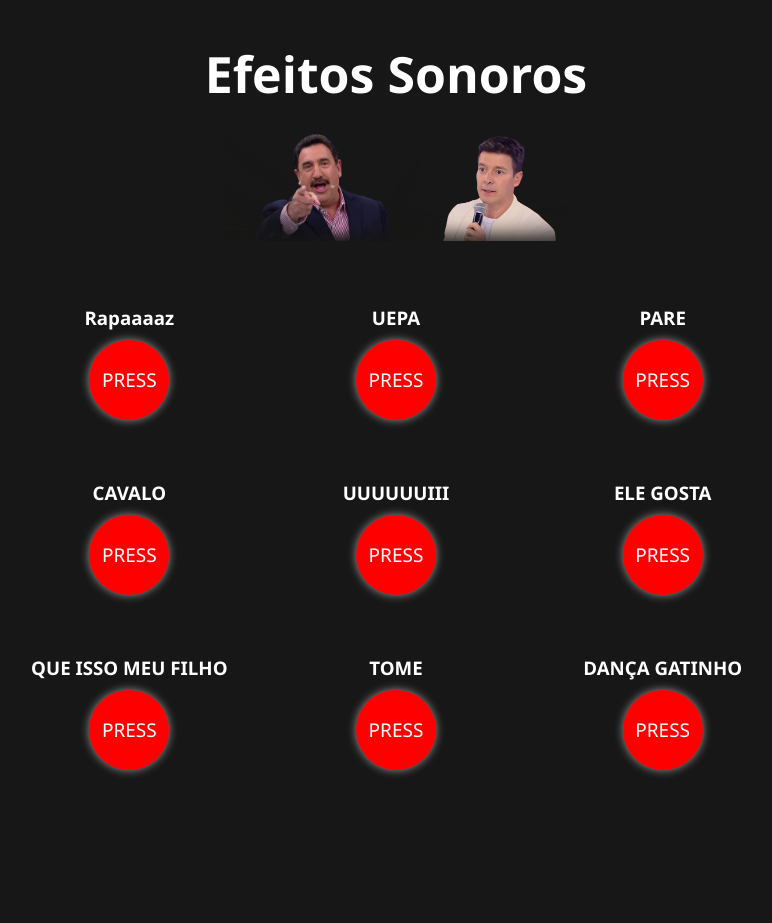
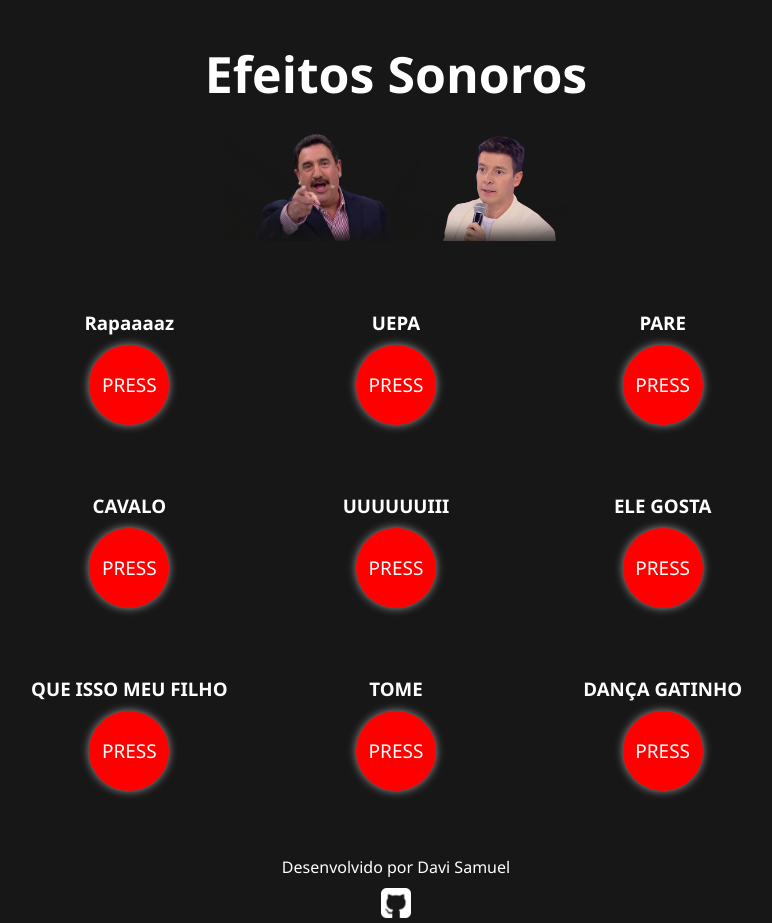
Before and after one commit to Davisamasoa/sonoplastiaRatinhoRodrigoFaro, a plain HTML site: page index.html in a window 1280 px wide. Shown: the whole page, without its empty margins (244-1016 px from the left). Before the commit the page ends 800 px from the top, so only its background shows below. Drawn offline with Linux system fonts and the light colour scheme.

Commit message:
footer add

```diff
--- a/index.html
+++ b/index.html
@@ -69,12 +69,14 @@
         </div>
 
 
-    <audio src=""></audio>
-
-
 
 
 
     </main>
+    <footer>
+        <p>Desenvolvido por Davi Samuel</p>
+        <a target="_blank" href="https://github.com/Davisamasoa"><img src="./img/githubBranco.png" alt=""></a>
+    </footer>
+    <audio src=""></audio>
 </body>
 </html>
--- a/style.css
+++ b/style.css
@@ -12,7 +12,6 @@ body{
     justify-content: flex-start;
     align-items: center;
     flex-direction: column;
-    height: 100vh;
 }
 
 figure{
@@ -38,7 +37,7 @@ img {
 
 main{
     width: 800px;
-    height: 600px;
+    height: 550px;
     display: grid;
     grid-template-columns: 1fr 1fr 1fr;
     row-gap: 0;
@@ -87,6 +86,23 @@ h3{
     background-color: rgb(6, 112, 6);
 }
 
+footer{
+    display: flex;
+    justify-content: center;
+    align-items: center;
+    flex-direction: column;
+    margin-top: 30px;
+}
+
+footer p{
+    color: white;
+}
+
+footer img{
+    width: 30px;
+    margin-top: 10px;
+}
+
 @keyframes buttonAnimation {
     from{
         opacity: 1.0;
@@ -104,6 +120,7 @@ h3{
     main{
         grid-template-columns: 1fr 1fr;
         width: 90%;
+        height: 900px;
     }
 
     .div-button{
```
Also changed, not shown: img/githubBranco.png (added).
